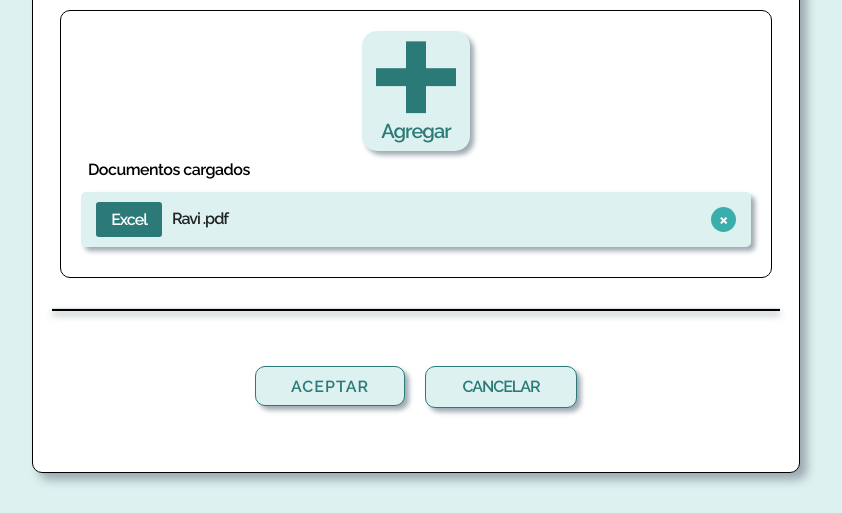
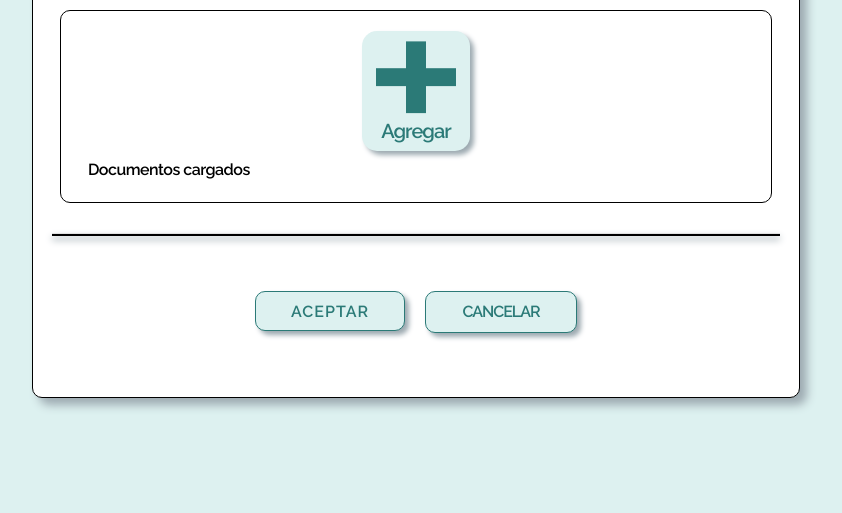
Before and after one commit to ArrZan/DocsPine, a Flask app: page /crear_proyectos in a window 1280 px wide. Shown: the part 618-1131 px from the top of the page, without its empty margins (224-1066 px from the left). Run offline with Flask 3, Linux system fonts and the light colour scheme; data that the repository does not hold is empty; some libraries are stand-ins or nearby versions.

```diff
--- a/src/templates/proyectos/crear_proyecto.html
+++ b/src/templates/proyectos/crear_proyecto.html
@@ -61,8 +61,8 @@
                 </label>
                 <div id="filewrapper">
                     <h5 class="uploaded">Documentos cargados</h5>
-                    <!-- COMENTAR-->
-                    <div class="showfilebox">
+                    <!-- COMENTAR -->
+                    <!-- <div class="showfilebox">
                         <div class="left">
                             <span class="filetype">Excel</span>
                             <h3>Ravi .pdf</h3>
@@ -70,7 +70,7 @@
                         <div class="right">
                             <span>&#215;</span>
                         </div>
-                    </div>
+                    </div> -->
                 </div>
             </div>
             <hr>
```
